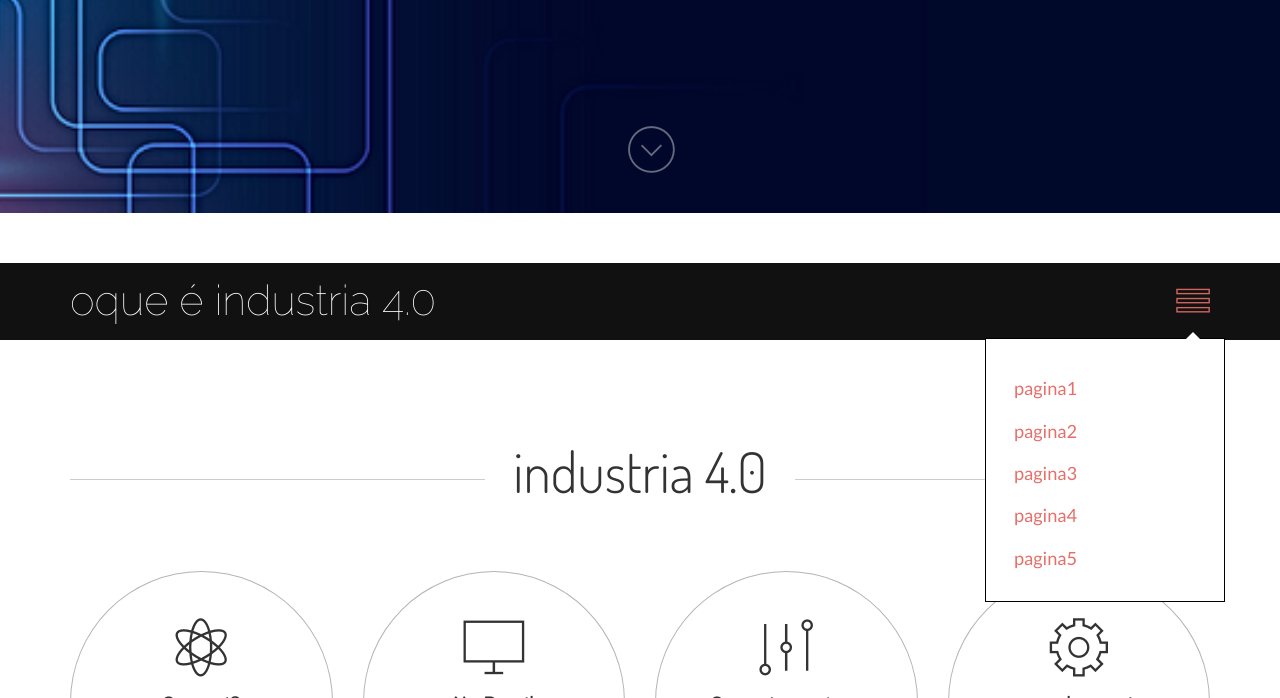
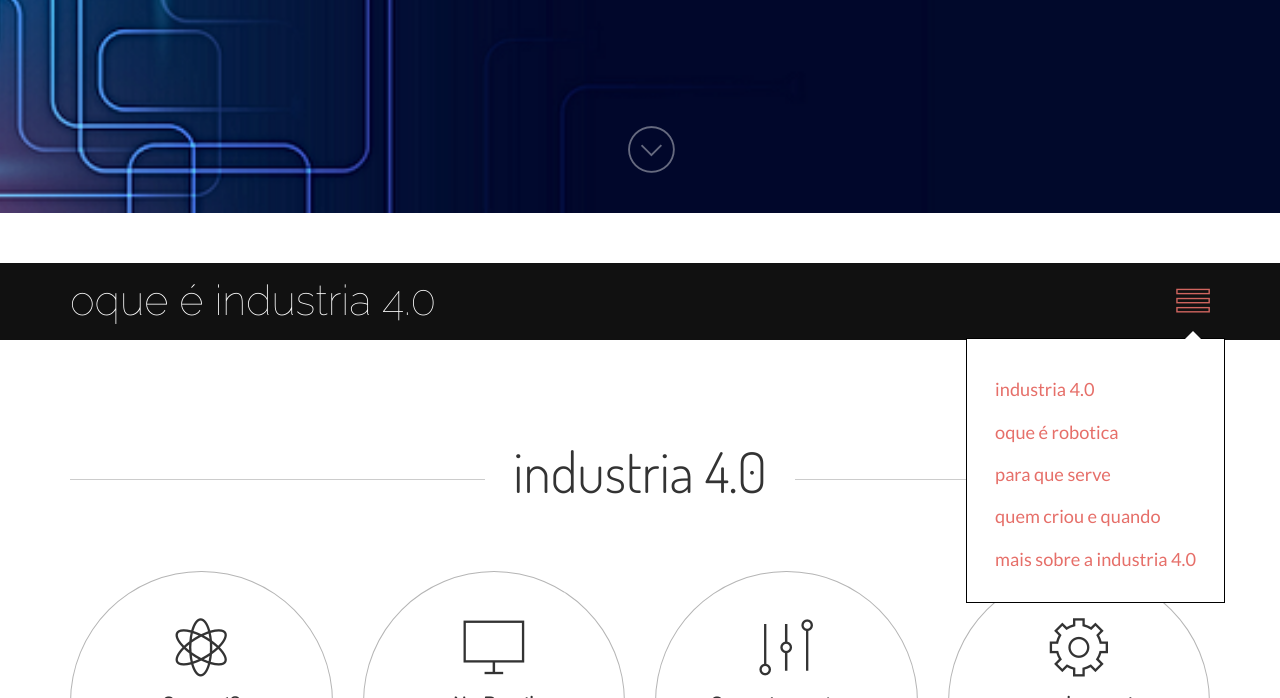
Before and after one commit to projenryco/curriculo_site, a plain HTML site: page 5.html in a window 1280 px wide. Both pictures are taken after a click on the link 1192 px from the left and 835 px from the top of the page. Shown: the part 537-1235 px from the top of the page. Drawn offline with Linux system fonts and the light colour scheme; some packages are replaced by stand-ins of ours.

Commit message:
Add files via upload

```diff
--- a/5.html
+++ b/5.html
@@ -57,11 +57,11 @@
                              <div class="dropdown-menu">
                                  <div class="arrow-up"></div>
                                  <ul>
-                                    <li><a href="index.html">pagina1</a></li>
-                                    <li ><a href="pagina2.html">pagina2</a></li>
-                                     <li><a href="3.html">pagina3</a></li>
-                                     <li><a href="4.html">pagina4</a></li>
-                                     <li><a href="5.html">pagina5</a></li>
+                                    <li><a href="index.html">industria 4.0</a></li>
+                                    <li ><a href="pagina2.html">oque é robotica</a></li>
+                                     <li><a href="3.html">para que serve </a></li>
+                                     <li><a href="4.html">quem criou e quando</a></li>
+                                     <li><a href="5.html">mais sobre a industria 4.0</a></li>
                                  </ul>
                              </div>
                         </div>
@@ -130,7 +130,7 @@
 
         <section id="testimonial" class="testimonial-area">
             <div class="container">
-                <h2 class="block_title">sobre mim</h2>
+                <h2 class="block_title">mais sobre industria 4.0</h2>
                 <div class="row">
                     <div class="col-xs-12">
                     </div>
@@ -160,7 +160,7 @@
                         </div>
                         <div class="col-sm-6">
                             <div class="moreDetails">
-                                <h2 class="con-title">Mais sobre mim</h2>
+                                <h2 class="con-title">sobre mim</h2>
                                 <p>  </p>
                                 <ul class="address">
                                     <li><i class="pe-7s-map-marker"></i><span>Jardim Primavera<br>Mauá,São Paulo<br>Brasil</span></li>
```
Also changed, not shown: 3.html (+5 -5 lines), 4.html (+1 -1 lines), index.html (+1 -1 lines), pagina2.html (+5 -5 lines).
